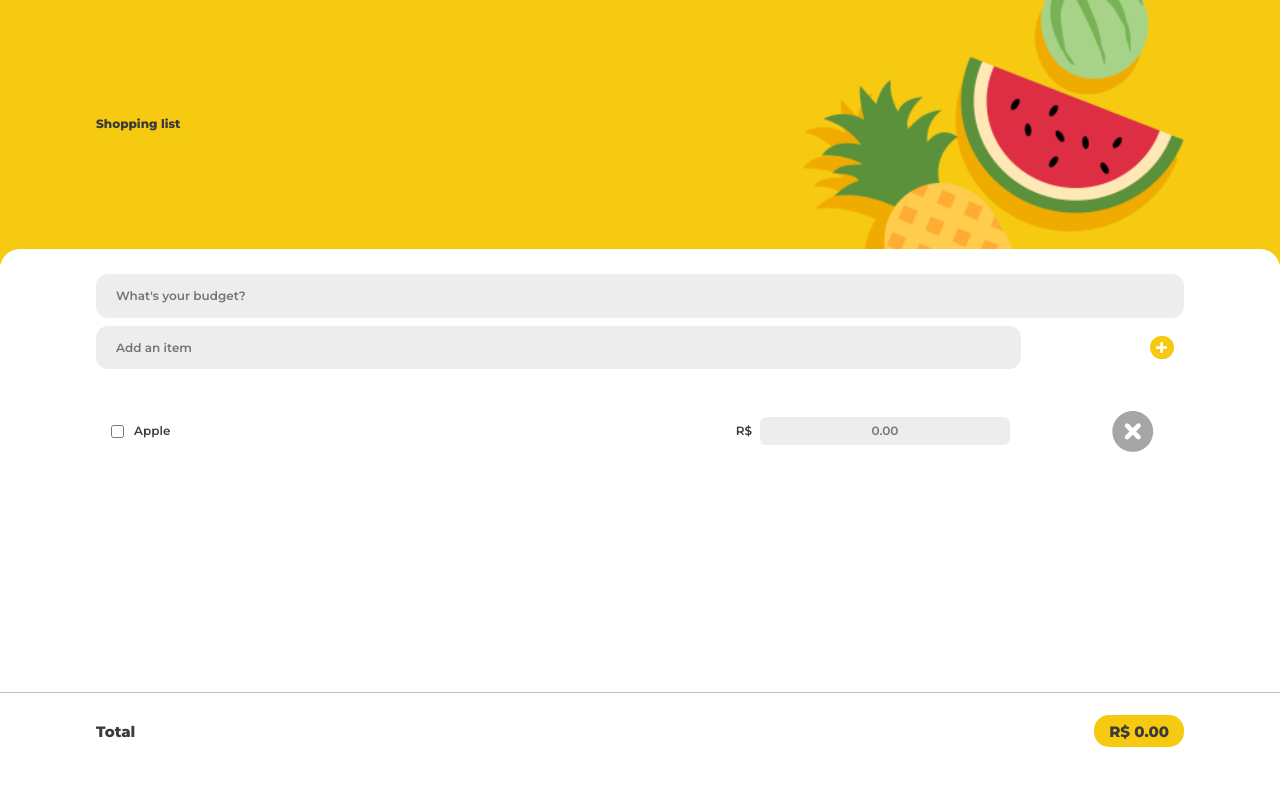
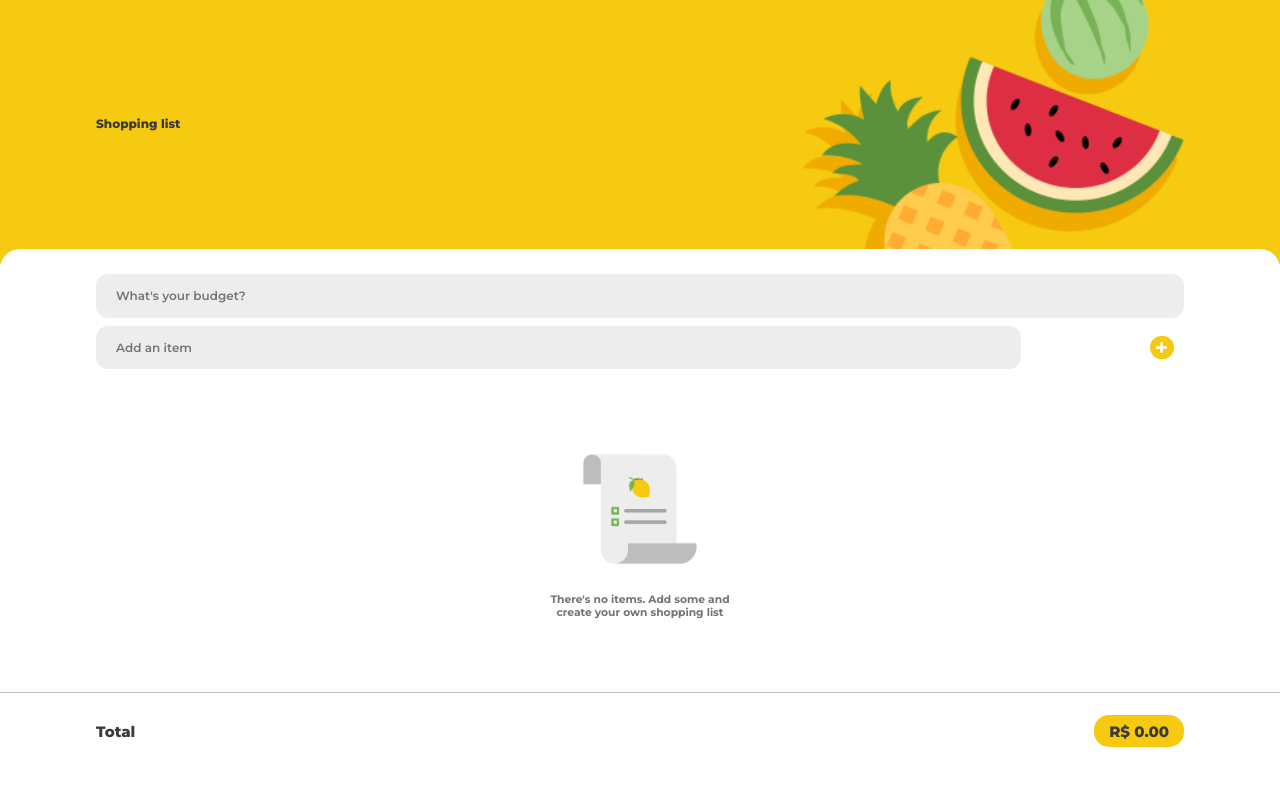
Before and after one commit to IamFisherman/shopping-list, a plain HTML site: page index.html in a window 1280 px wide. Drawn offline with Linux system fonts and the light colour scheme.

Commit message:
No items image added

```diff
--- a/index.html
+++ b/index.html
@@ -39,7 +39,14 @@
 
         <!-- list of items -->
         <ul id="listItems">
-            <li class="item">
+
+            <div id="imgItems">
+                <img id="shoppingListImage" src="images/shopping-list-small.png" alt="300" loading="lazy">
+
+                <h6 id="textNoItems">There's no items. Add some and create your own shopping list</h6>
+            </div>
+
+            <!-- <li class="item">
                 <div class="itemDiv">
                     <div class="checkItem">
                         <input type="checkbox" class="check">
@@ -55,7 +62,7 @@
                 <button class="deleteButton">
                     <svg version="1.1" class="deleteIcon" xmlns="http://www.w3.org/2000/svg" xmlns:xlink="http://www.w3.org/1999/xlink" x="0px" y="0px" width="16" height="16" viewBox="0 0 122.879 122.879" enable-background="new 0 0 122.879 122.879" xml:space="preserve"><g><path fill-rule="evenodd" clip-rule="evenodd" fill="#a6a6a6" d="M61.44,0c33.933,0,61.439,27.507,61.439,61.439 s-27.506,61.439-61.439,61.439C27.507,122.879,0,95.372,0,61.439S27.507,0,61.44,0L61.44,0z M73.451,39.151 c2.75-2.793,7.221-2.805,9.986-0.027c2.764,2.776,2.775,7.292,0.027,10.083L71.4,61.445l12.076,12.249 c2.729,2.77,2.689,7.257-0.08,10.022c-2.773,2.765-7.23,2.758-9.955-0.013L61.446,71.54L49.428,83.728 c-2.75,2.793-7.22,2.805-9.986,0.027c-2.763-2.776-2.776-7.293-0.027-10.084L51.48,61.434L39.403,49.185 c-2.728-2.769-2.689-7.256,0.082-10.022c2.772-2.765,7.229-2.758,9.953,0.013l11.997,12.165L73.451,39.151L73.451,39.151z"/></g></svg>
                 </button>
-            </li>
+            </li>    -->
         </ul>
 
     </main>
--- a/scripts/Storage.js
+++ b/scripts/Storage.js
@@ -4,6 +4,8 @@ const saving = document.querySelector("#saving");
 const itemAdded = document.querySelector("#itemAdded");
 const button = document.querySelector("#itemAddButton");
 const list = document.querySelector("#listItems");
+
+const imgItemsDiv = document.querySelector("#imgItems");
 
 updateTotalPrice();
 
@@ -12,6 +14,7 @@ updateTotalPrice();
 let itemsArray = getItemList() || [];
 itemsArray.forEach(item => {
     displayList(item);
+
 });
 
 
@@ -160,11 +163,14 @@ function displayList(item)
         list.removeChild(li);
         deleteItemSelected(p.innerHTML);
         calculatePrice();
+        showImgNoItems();
 
 
     })
 
 
+
+    imgItemsDiv.classList.remove("show");
 
     updateTotalPrice();
 }
@@ -251,3 +257,16 @@ function calculateSaving(total) {
     }
 
 }
+
+function showImgNoItems() {
+    if (itemsArray.length == 0) {
+        imgItemsDiv.classList.add("show");
+    }
+    else if (itemsArray.length >= 1) {
+        imgItemsDiv.classList.remove("show");
+    }
+
+    console.log(itemsArray.length);
+}
+
+showImgNoItems();
--- a/styles/base.css
+++ b/styles/base.css
@@ -239,6 +239,33 @@ input::-webkit-inner-spin-button {
     height: 50%;
 }
 
+/* -------- IMAGE NO ITEMS -------- */
+#imgItems.show {
+    width: 85%;
+    margin: 0 auto;
+    margin-top: 60px;
+
+    display: flex;
+    flex-direction: column;
+    align-items: center;
+}
+
+#shoppingListImage {
+    width: 120px;
+}
+
+#textNoItems {
+    width: 200px;
+    text-align: center;
+    color: #737373;
+}
+
+#imgItems {
+    display: none;
+}
+
+
+
 /* -------- TOTAL -------- */
 
 /* main div */
```
Also changed, not shown: images/shopping-list-small.png (added).
